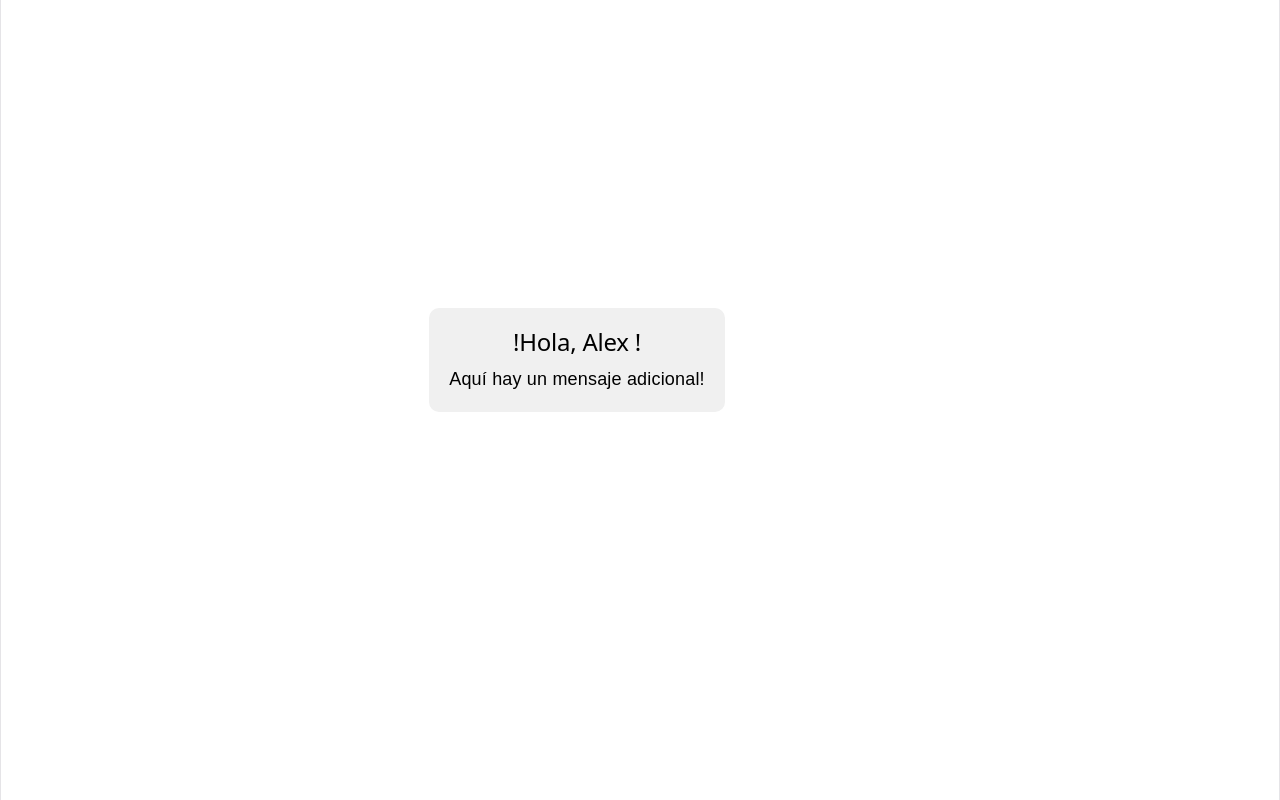
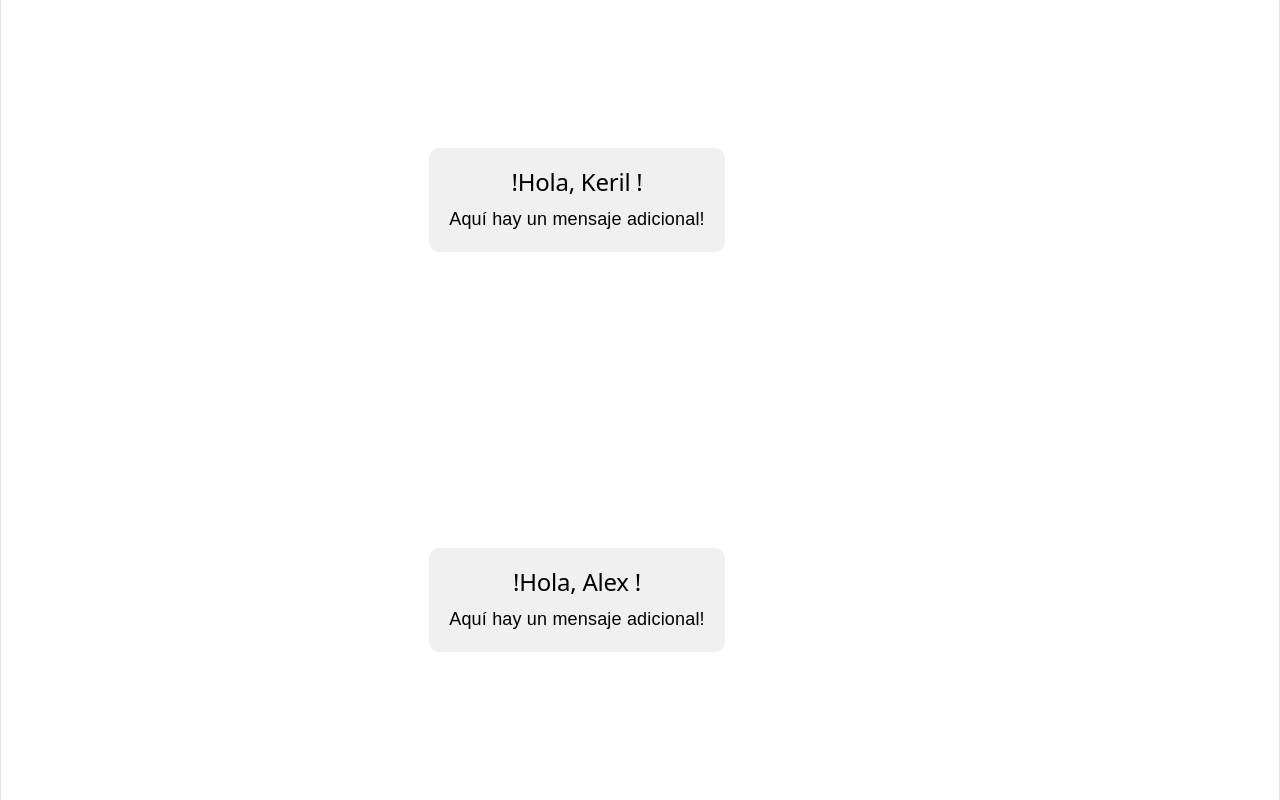
Before and after one commit to Camilo-FG/Progra4-lab1, a React (Vite) app in the folder mi-primer-proyecto-react/: page / in a window 1280 px wide. Built offline with nearby package versions, Linux system fonts and the light colour scheme.

Commit message:
primer comit de keril

```diff
--- a/mi-primer-proyecto-react/src/App.jsx
+++ b/mi-primer-proyecto-react/src/App.jsx
@@ -2,13 +2,13 @@
 
 import './App.css'
 import SaludoAlex from './Components/SaludoAlex'
-
+import SaludoKeril from './Components/SaludoKeril '
 function App() {
 
 
   return (
     <>
-
+       <SaludoKeril />
       <SaludoAlex />
     </>
   )
--- /dev/null
+++ b/mi-primer-proyecto-react/src/Components/SaludoKeril .jsx
@@ -0,0 +1,17 @@
+
+import { useState } from 'react'
+import './SaludoAlex.css'
+
+export default function SaludoAlex() {
+    const [name, setName] = useState('Keril')
+    return (
+        <section className='container'>
+            <section className='saludo'>
+                <h2 className='saludo_title'>!Hola, {name} !</h2>
+                <p className='saludo_extra'>
+                    Aquí hay un mensaje adicional!
+                </p>
+            </section>
+        </section >
+    )
+}
```
